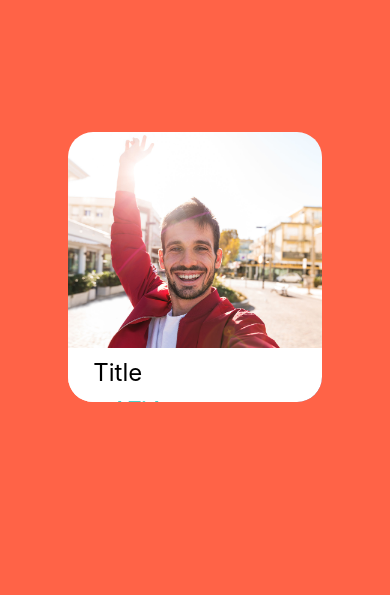
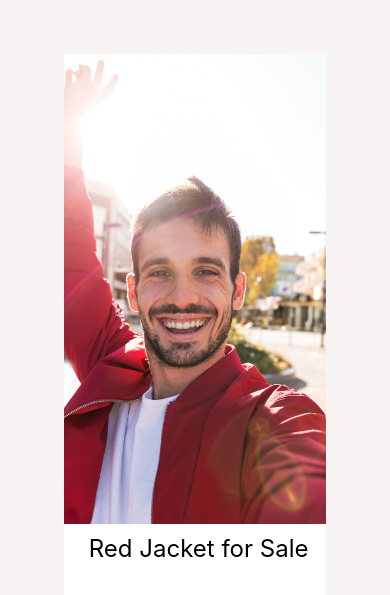
Before and after one commit to atmurray-fullstack/Donewithit-RNative, a React Native app: screen / in a window 390 px wide. Shown: the part 155-750 px from the top of the page. Built offline with nearby package versions, Linux system fonts and the light colour scheme.

Commit message:
made login/register/appbutton

```diff
--- a/App.js
+++ b/App.js
@@ -8,13 +8,28 @@ import ViewImageScreen from "./app/assets/screens/ViewImageScreen"
 import { MaterialCommunityIcons } from "@expo/vector-icons"
 import LoginButton from './app/components/LoginButton/LoginButton';
 import Card from './app/components/Card/Card';
+import AppButton from './app/components/AppButton/AppButton';
 
 export default function App() {
   return (
-    <Card />
-    // <WelcomeScreen>
+    <View style={{
+      backgroundColor: "#f8f4f4",
+      padding: 20,
+      paddingTop: 100,
+      flex: 1,
+      justifyContent: "center",
+      alignItems: "center"
 
-    // </WelcomeScreen>
+    }} >
+      <Card title="Red Jacket for Sale" subtitle="$100" image="./app/assets/jacket.jpg" />
+    </View>
+    // <WelcomeScreen />
+
+    // <ViewImageScreen>
+
+    // </ViewImageScreen>
+
+
   );
 }
 
--- a/app/assets/config/colors.js
+++ b/app/assets/config/colors.js
@@ -1,5 +1,6 @@
 export default {
     primary: "#fc5c65",
     secondary: "#4ecdc4",
-    black: "#000"
+    black: "#000",
+    white: "#fff",
 }
--- a/app/assets/screens/ViewImageScreen.js
+++ b/app/assets/screens/ViewImageScreen.js
@@ -1,12 +1,13 @@
 import React from 'react';
 import { Image, StyleSheet, View } from 'react-native';
+import { MaterialCommunityIcons } from "@expo/vector-icons"
 
 import colors from '../config/colors'
 const ViewImageScreen = () => {
     return (
         <View style={styles.container}>
-            <View style={styles.closeIcon}></View>
-            <View style={styles.deleteIcon}></View>
+            <MaterialCommunityIcons name={"close"} size={35} style={styles.closeIcon} />
+            <MaterialCommunityIcons name={"trash-can-outline"} size={35} style={styles.deleteIcon} />
             <Image resizeMode="contain" style={styles.chairImage} source={require("../../assets/chair.jpg")} />
         </View>
     );
@@ -18,12 +19,10 @@ const styles = StyleSheet.create({
 
     chairImage: {
         width: "100%",
-        height: "100%",
+        height: "80%",
     },
     closeIcon: {
-        width: 50,
-        height: 50,
-        backgroundColor: colors.primary,
+        color: "white",
         position: "absolute",
         top: 40,
         left: 30,
@@ -33,11 +32,11 @@ const styles = StyleSheet.create({
     container: {
         backgroundColor: colors.black,
         flex: 1,
+        justifyContent: "center",
+        alignItems: "center"
     },
     deleteIcon: {
-        width: 50,
-        height: 50,
-        backgroundColor: colors.secondary,
+        color: "white",
         position: "absolute",
         top: 40,
         right: 30,
--- a/app/assets/screens/WelcomeScreen.js
+++ b/app/assets/screens/WelcomeScreen.js
@@ -2,21 +2,31 @@ import React from 'react';
 import { ImageBackground, StyleSheet, View, Image, Text, Platform } from 'react-native';
 import LoginButton from '../../components/LoginButton/LoginButton';
 import RegisterButton from '../../components/RegisterButton/RegisterButton';
+import AppButton from "../../components/AppButton/AppButton"
 function WelcomeScreen(props) {
     return (
         <ImageBackground blurRadius={Platform.OS === "android" ? 3 : 10} style={styles.background}
             source={require("../background.jpg")} >
             <View style={styles.logoContainer}>
                 <Image style={styles.logo} source={require("../logo-red.png")} />
-                <Text>Sell what you don't need</Text>
+                <Text style={styles.tagline}>Sell what you don't need</Text>
 
             </View>
-            <LoginButton />
-            <RegisterButton />
+            <View style={styles.buttonContainer}>
+                <AppButton title="Login" />
+                <AppButton title="Register" color="secondary" />
+
+            </View>
         </ImageBackground >
     )
 }
 const styles = StyleSheet.create({
+    buttonContainer: {
+        width: "100%",
+        justifyContent: "center",
+        alignItems: "center",
+        padding: 20,
+    },
     background: {
         flex: 1,
         justifyContent: "flex-end",
@@ -32,7 +42,13 @@ const styles = StyleSheet.create({
         position: "absolute",
         top: 70,
         alignItems: "center"
+    },
+    tagline: {
+        fontSize: 25,
+        fontWeight: "600",
+        paddingVertical: 20,
     }
+
 })
 
 export default WelcomeScreen;
--- /dev/null
+++ b/app/components/AppButton/AppButton.js
@@ -0,0 +1,17 @@
+import React from 'react';
+import { StyleSheet, Text, TouchableOpacity } from 'react-native';
+import styles from "./style"
+import colors from '../../assets/config/colors';
+
+const AppButton = ({ title, onPress, color = "primary" }) => {
+    return (
+        <TouchableOpacity style={[styles.button, { backgroundColor: colors[color] }]}
+            onPress={onPress} >
+            <Text style={styles.text}>
+                {title}
+            </Text>
+        </TouchableOpacity >
+    );
+}
+
+export default AppButton;
--- /dev/null
+++ b/app/components/AppButton/style.js
@@ -0,0 +1,24 @@
+import { StyleSheet } from 'react-native';
+
+import colors from '../../assets/config/colors'
+
+const styles = StyleSheet.create({
+    button: {
+        backgroundColor: colors.primary,
+        borderRadius: 25,
+        justifyContent: "center",
+        alignItems: "center",
+        padding: 15,
+        width: "90%",
+        marginVertical: 10,
+    },
+    text: {
+        color: colors.white,
+        fontSize: 18,
+        textTransform: "uppercase",
+        fontWeight: "bold"
+
+    }
+})
+
+export default styles;
--- a/app/components/Card/Card.js
+++ b/app/components/Card/Card.js
@@ -1,22 +1,15 @@
 import React from 'react';
-import { View, Image, Text, StyleSheet, ImageBackground } from 'react-native';
+import { View, Image, Text } from 'react-native';
 import styles from '../Card/style';
-const Card = () => {
+const Card = ({ title, subTitle, image }) => {
     return (
-        <View style={{
-            backgroundColor: "tomato",
-            justifyContent: "center",
-            alignItems: "center",
-            flex: 1,
-            height: "100%",
-            width: "100%"
-        }}>
-            <ImageBackground style={styles.imagebgd} imageStyle={{ height: "100%", width: "100%" }} source={require("../../assets/jacket.jpg")}>
-                < View style={styles.titles} >
-                    <Text style={styles.cardTitle}>Title</Text>
-                    <Text style={styles.cardsubTitle}>subTitle</Text>
-                </View >
-            </ImageBackground >
+        <View style={styles.cardView}>
+            <Image style={styles.image} source={require("../../assets/jacket.jpg")} />
+            < View style={styles.titles} >
+                <Text style={styles.cardTitle}>{title}</Text>
+                <Text style={styles.cardsubTitle}>{subTitle}</Text>
+            </View >
+
         </View>
 
     );
--- a/app/components/Card/style.js
+++ b/app/components/Card/style.js
@@ -4,13 +4,21 @@ import colors from '../../assets/config/colors'
 
 
 const styles = StyleSheet.create({
-    imagebgd: {
-        height: "32%",
-        width: "65%",
-        borderRadius: 25,
+    cardView: {
+        justifyContent: "center",
+        alignItems: "center",
+        flex: 1,
+        height: "35%",
+        width: "75%",
+        overflow: "hidden",
+        borderRadius: "10%",
+    },
+    image: {
+        height: "70%",
+        width: "100%",
         overflow: "hidden"
+
     },
-
     titles: {
         backgroundColor: "white",
         height: "20%",
```
Also changed, not shown: app/assets/screens/ListingDetailsScreen.js (added).
